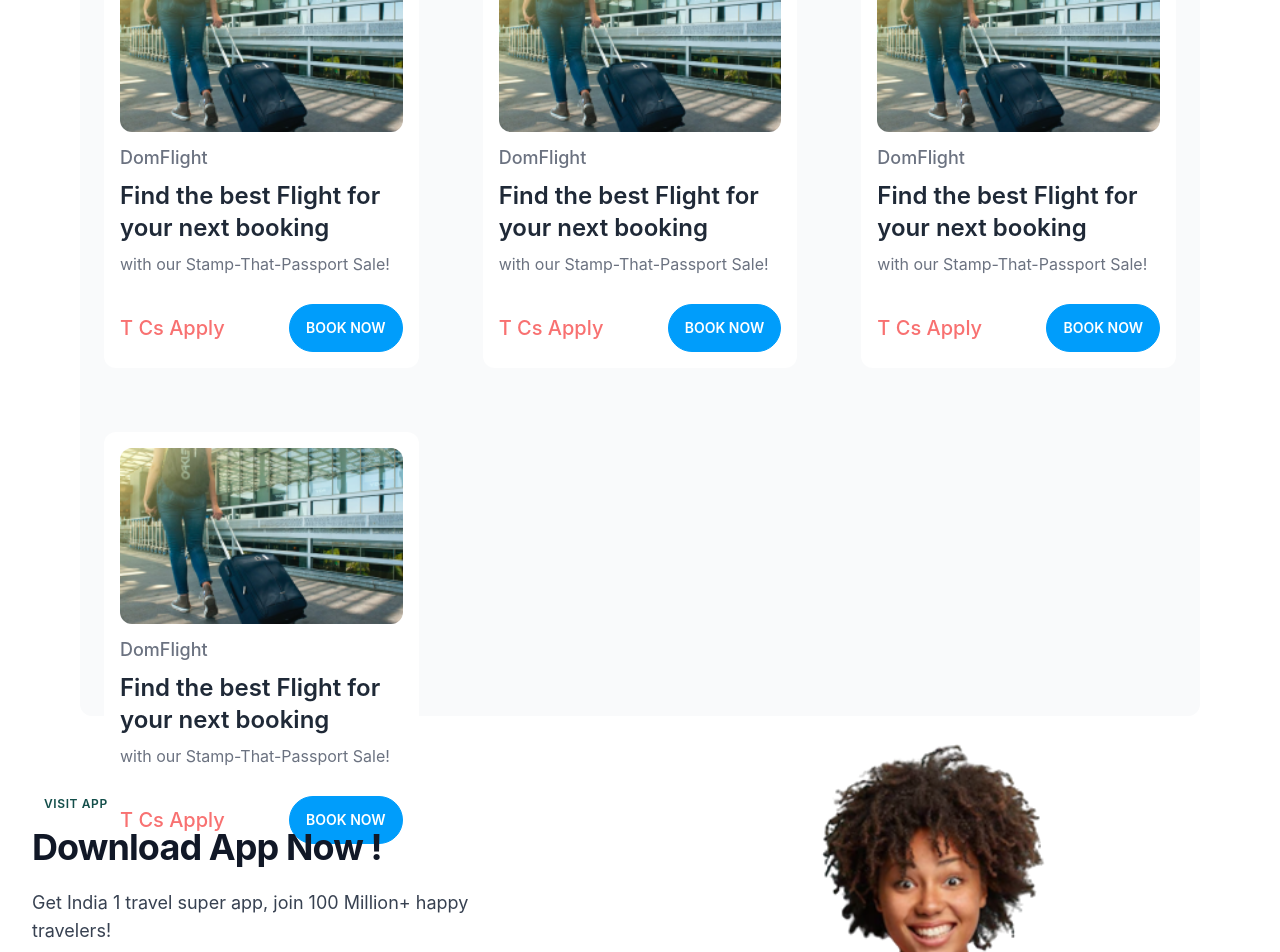
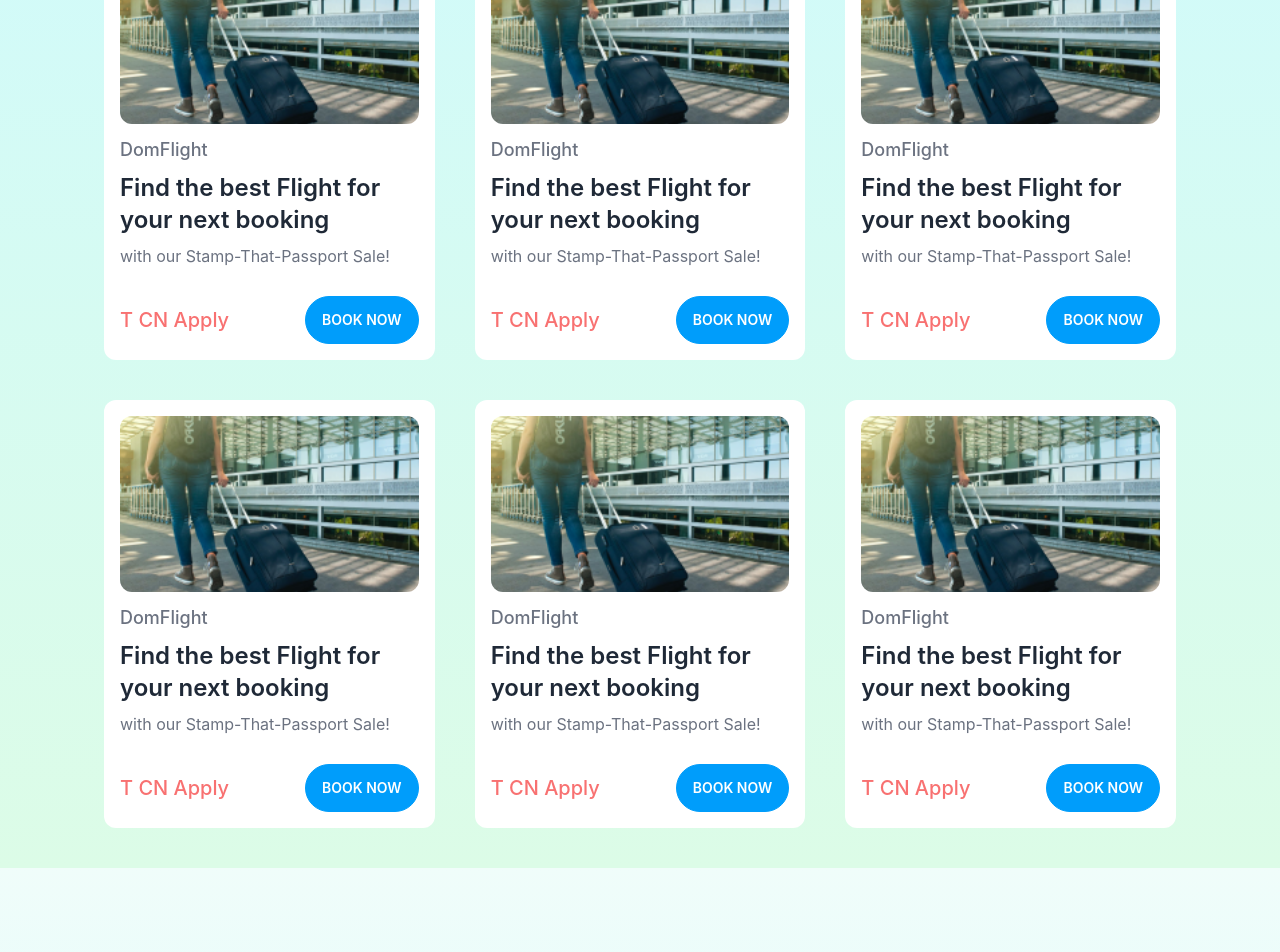
Before and after one commit to rownokmahbub/SkytoGrip, a Next.js app: page / in a window 1280 px wide. Shown: the part 940-1892 px from the top of the page. Built offline with nearby package versions, Linux system fonts and the light colour scheme.

Commit message:
updated color

```diff
--- /dev/null
+++ b/components/Home/BusOffer.js
@@ -0,0 +1,82 @@
+import Link from 'next/link'
+import React from 'react'
+
+const BusOffer = () => {
+
+   const  buses=[
+            {
+                img:'/assets/of1.png',
+                head:'DomFlight',
+                title:'Find the best Flight for your next booking',
+                sub:'with our Stamp-That-Passport Sale!',
+                code:'T CN Apply',
+                src:'www.facebook.com'
+            },
+            {
+                img:'/assets/of1.png',
+                head:'DomFlight',
+                title:'Find the best Flight for your next booking',
+                sub:'with our Stamp-That-Passport Sale!',
+                code:'T CN Apply',
+                src:'www.facebook.com'
+            },
+            {
+                img:'/assets/of1.png',
+                head:'DomFlight',
+                title:'Find the best Flight for your next booking',
+                sub:'with our Stamp-That-Passport Sale!',
+                code:'T CN Apply',
+                src:'www.facebook.com'
+            },
+            {
+                img:'/assets/of1.png',
+                head:'DomFlight',
+                title:'Find the best Flight for your next booking',
+                sub:'with our Stamp-That-Passport Sale!',
+                code:'T CN Apply',
+                src:'www.facebook.com'
+            },
+            {
+                img:'/assets/of1.png',
+                head:'DomFlight',
+                title:'Find the best Flight for your next booking',
+                sub:'with our Stamp-That-Passport Sale!',
+                code:'T CN Apply',
+                src:'www.facebook.com'
+            },
+            {
+                img:'/assets/of1.png',
+                head:'DomFlight',
+                title:'Find the best Flight for your next booking',
+                sub:'with our Stamp-That-Passport Sale!',
+                code:'T CN Apply',
+                src:'www.facebook.com'
+            },
+
+        ]
+
+  return (
+    <div className='grid grid-cols-1 sm:grid-cols-1 md:grid-cols-2 xl:grid-cols-3  gap-10 md:gap-10  px-6  rounded-xl py-10'>
+        {buses.map((bus,i)=>{
+            return(
+                <div key={i} className="flex flex-col gap-3 bg-white px-4 py-4 rounded-xl">
+                <img className="w-full h-44 object-cover rounded-xl" src={bus.img} alt="offer1" />
+                <div className="flex flex-col gap-2">
+                    <p className="text-gray-500 text-lg font-medium">{bus.head}</p>
+                    <p className="text-2xl font-semibold">{bus.title}</p>
+                    <p className="text-gray-500">{bus.sub}</p>
+                    <div className="flex items-center justify-between pt-5">
+                    <p className="text-red-400 font-medium text-xl">{bus.code}</p>
+                    <Link href={bus.src} className="btn btn-primary  rounded-full">Book Now</Link>
+                    </div>
+
+                </div>
+            </div>
+            )
+        })}
+
+    </div>
+  )
+}
+
+export default BusOffer
--- a/components/Home/DownloadApp.js
+++ b/components/Home/DownloadApp.js
@@ -3,7 +3,7 @@ import {FaGooglePlay} from 'react-icons/fa'
 import {AiFillApple} from 'react-icons/ai'
 const DownloadApp = () => {
   return (
-    <div>
+    <div className='bg-gradient-to-t from-cyan-100 to-teal-50'>
         <div className="px-4 py-16 mx-auto sm:max-w-xl md:max-w-full lg:max-w-screen-xl  lg:px-8 lg:py-20 ">
       <div className="flex flex-col items-center justify-between w-full mb-10 lg:flex-row">
         <div className="mb-16 lg:mb-0 lg:max-w-lg lg:pr-5">
--- a/components/Home/Flight.js
+++ b/components/Home/Flight.js
@@ -85,7 +85,7 @@ const Flight = () => {
       </div>
 
       <div className="grid grid-cols-1 xl:grid-cols-3 gap-10">
-        <div className=" col-span-2 bg-gray-50 px-10 py-7 rounded-xl  gap-5">
+        <div className=" col-span-2 bg-gradient-to-r from-teal-50 to-cyan-50 px-10 py-7 rounded-xl  gap-5">
           <div className="grid grid-cols-1 md:grid-cols-2 gap-5 items-center">
             {ctg.map((ct, i) => {
               return (
@@ -105,7 +105,7 @@ const Flight = () => {
           </div>
         </div>
 
-        <div className="bg-gray-50 px-6 py-6 rounded-xl">
+        <div className="bg-gradient-to-r from-teal-50 to-cyan-50   px-6 py-6 rounded-xl">
         <Slider {...settings}>
             {offers.map((offer,i)=>{
                 return(
--- a/components/Home/Hero.js
+++ b/components/Home/Hero.js
@@ -9,11 +9,11 @@ function classNames(...classes) {
 const Hero = () => {
 
   return (
-    <div className="mb-16">
+    <div className="">
     <div className="bg-gradient-to-t from-cyan-50 to-red-50">
       <div className="px-4 py-16 mx-auto sm:max-w-xl md:max-w-full lg:max-w-screen-xl md:px-24 lg:px-8 lg:py-20">
         <div className="max-w-xl mb-10 md:mx-auto px-4 md:px-10 lg:max-w-5xl md:mb-12 bg-gray-50 rounded-xl drop-shadow-xl">
-        <div className="w-full max-w-md px-10 py-4 sm:px-0 ">
+        <div className="w-full max-w-md px-10 py-4 sm:px-0">
         <Tab.Group>
       <Tab.List className='flex gap-5'>
         <Tab className={({ selected }) =>
@@ -78,7 +78,7 @@ const Hero = () => {
 
       </div>
     </div>
-    <div className="relative px-4 sm:px-0">
+    <div className="relative px-4 sm:px-0 bg-gradient-to-t from-green-100 to-cyan-100">
       <div className="absolute inset-0 bg-gradient-to-t from-cyan-50 to-cyan-50 drop h-1/2" />
       <div className="relative grid mx-auto overflow-hidden bg-white drop-shadow-xl divide-y rounded shadow sm:divide-y-0 sm:divide-x sm:max-w-screen-sm sm:grid-cols-3 lg:max-w-screen-lg">
         <div className="inline-block p-8 text-center">
--- a/components/Home/Offers.js
+++ b/components/Home/Offers.js
@@ -4,6 +4,8 @@ import { Tab } from "@headlessui/react";
 import Slider from "react-slick";
 import "slick-carousel/slick/slick.css";
 import "slick-carousel/slick/slick-theme.css";
+import { offerjson } from "../../data/OfferJson";
+import BusOffer from "./BusOffer";
 function classNames(...classes) {
   return classes.filter(Boolean).join(" ");
 }
@@ -17,9 +19,10 @@ const Offers = () => {
         swipeToSlide: true,
       };
   return (
-    <div className="container mx-auto">
-      <p className="text-4xl font-semibold">Offers</p>
-      <div className="md:h-screen">
+    <div className="bg-gradient-to-t from-green-100 to-cyan-100">
+      <div className="container mx-auto ">
+      <p className="text-4xl font-semibold pt-10">Offers</p>
+      <div className="md:h-max">
       <Tab.Group>
         <Tab.List className="flex gap-5 my-10 ">
           <Tab
@@ -33,7 +36,7 @@ const Offers = () => {
               )
             }
           >
-            One Way
+            Buses
           </Tab>
           <Tab
             className={({ selected }) =>
@@ -54,7 +57,7 @@ const Offers = () => {
                 " rounded-full  px-4 text-sm font-medium  text-white py-2",
                 "ring-white ring-opacity-60 ring-offset-2 ring-offset-blue-400 focus:outline-none focus:ring-2",
                 selected
-                  ? "bg-primary    shadow"
+                  ? "bg-primary shadow"
                   : "text-black hover:bg-white/[0.12]"
               )
             }
@@ -90,63 +93,10 @@ const Offers = () => {
         </Tab.List>
         <Tab.Panels>
           <Tab.Panel>
-            <div className="grid grid-cols-1 sm:grid-cols-2 md:grid-cols-3  gap-10 md:gap-16 bg-gray-50 px-6 py-6 rounded-xl md:h-screen">
-                <div className="flex flex-col gap-3 bg-white px-4 py-4 rounded-xl">
-                    <img className="w-full h-44 object-cover rounded-xl" src="/assets/of1.png" alt="offer1" />
-                    <div className="flex flex-col gap-2">
-                        <p className="text-gray-500 text-lg font-medium">DomFlight</p>
-                        <p className="text-2xl font-semibold">Find the best Flight for your next booking</p>
-                        <p className="text-gray-500">with our Stamp-That-Passport Sale!</p>
-                        <div className="flex items-center justify-between pt-5">
-                        <p className="text-red-400 font-medium text-xl">T Cs Apply</p>
-                        <button className="btn btn-primary  rounded-full">Book Now</button>
-                        </div>
-
-                    </div>
-                </div>
-                <div className="flex flex-col gap-3 bg-white px-4 py-4 rounded-xl">
-                    <img className="w-full h-44 object-cover rounded-xl" src="/assets/of1.png" alt="offer1" />
-                    <div className="flex flex-col gap-2">
-                        <p className="text-gray-500 text-lg font-medium">DomFlight</p>
-                        <p className="text-2xl font-semibold">Find the best Flight for your next booking</p>
-                        <p className="text-gray-500">with our Stamp-That-Passport Sale!</p>
-                        <div className="flex items-center justify-between pt-5">
-                        <p className="text-red-400 font-medium text-xl">T Cs Apply</p>
-                        <button className="btn btn-primary  rounded-full">Book Now</button>
-                        </div>
-
-                    </div>
-                </div>
-                <div className="flex flex-col gap-3 bg-white px-4 py-4 rounded-xl">
-                    <img className="w-full h-44 object-cover rounded-xl" src="/assets/of1.png" alt="offer1" />
-                    <div className="flex flex-col gap-2">
-                        <p className="text-gray-500 text-lg font-medium">DomFlight</p>
-                        <p className="text-2xl font-semibold">Find the best Flight for your next booking</p>
-                        <p className="text-gray-500">with our Stamp-That-Passport Sale!</p>
-                        <div className="flex items-center justify-between pt-5">
-                        <p className="text-red-400 font-medium text-xl">T Cs Apply</p>
-                        <button className="btn btn-primary  rounded-full">Book Now</button>
-                        </div>
-
-                    </div>
-                </div>
-                <div className="flex flex-col gap-3 bg-white px-4 py-4 rounded-xl">
-                    <img className="w-full h-44 object-cover rounded-xl" src="/assets/of1.png" alt="offer1" />
-                    <div className="flex flex-col gap-2">
-                        <p className="text-gray-500 text-lg font-medium">DomFlight</p>
-                        <p className="text-2xl font-semibold">Find the best Flight for your next booking</p>
-                        <p className="text-gray-500">with our Stamp-That-Passport Sale!</p>
-                        <div className="flex items-center justify-between pt-5">
-                        <p className="text-red-400 font-medium text-xl">T Cs Apply</p>
-                        <button className="btn btn-primary  rounded-full">Book Now</button>
-                        </div>
-
-                    </div>
-                </div>
-            </div>
+          <BusOffer/>
           </Tab.Panel>
           <Tab.Panel>
-            <div className="grid grid-cols-1 sm:grid-cols-2  gap-10 bg-gray-50 px-6 py-6 rounded-xl">
+            <div className="grid grid-cols-1 sm:grid-cols-2  gap-10  px-6 py-6 rounded-xl">
                 <div className="flex gap-5 bg-white px-4 py-4 rounded-xl">
                     <img src="/assets/of1.png" alt="offer1" />
                     <div className="flex flex-col gap-2">
@@ -202,7 +152,7 @@ const Offers = () => {
             </div>
           </Tab.Panel>
           <Tab.Panel>
-            <div className="grid grid-cols-1 sm:grid-cols-2  gap-10 bg-gray-50 px-6 py-6 rounded-xl">
+            <div className="grid grid-cols-1 sm:grid-cols-2  gap-10  px-6 py-6 rounded-xl">
                 <div className="flex gap-5 bg-white px-4 py-4 rounded-xl">
                     <img src="/assets/of1.png" alt="offer1" />
                     <div className="flex flex-col gap-2">
@@ -258,7 +208,7 @@ const Offers = () => {
             </div>
           </Tab.Panel>
           <Tab.Panel>
-            <div className="grid grid-cols-1 sm:grid-cols-2  gap-10 bg-gray-50 px-6 py-6 rounded-xl">
+            <div className="grid grid-cols-1 sm:grid-cols-2  gap-10  px-6 py-6 rounded-xl">
                 <div className="flex gap-5 bg-white px-4 py-4 rounded-xl">
                     <img src="/assets/of1.png" alt="offer1" />
                     <div className="flex flex-col gap-2">
@@ -314,7 +264,7 @@ const Offers = () => {
             </div>
           </Tab.Panel>
           <Tab.Panel>
-            <div className="grid grid-cols-1 sm:grid-cols-2  gap-10 bg-gray-50 px-6 py-6 rounded-xl">
+            <div className="grid grid-cols-1 sm:grid-cols-2  gap-10  px-6 py-6 rounded-xl">
                 <div className="flex gap-5 bg-white px-4 py-4 rounded-xl">
                     <img src="/assets/of1.png" alt="offer1" />
                     <div className="flex flex-col gap-2">
@@ -375,6 +325,8 @@ const Offers = () => {
       </div>
 
     </div>
+    </div>
+
   );
 };
 
--- /dev/null
+++ b/data/offerjson.js
@@ -0,0 +1,28 @@
+export const offerjson ={
+    bus:[
+        {
+            img:'/assets/of1.png',
+            head:'DomFlight',
+            title:'Find the best Flight for your next booking',
+            sub:'with our Stamp-That-Passport Sale!',
+            code:'T CN Apply',
+            src:'www.facebook.com'
+        },
+        {
+            img:'/assets/of1.png',
+            head:'DomFlight',
+            title:'Find the best Flight for your next booking',
+            sub:'with our Stamp-That-Passport Sale!',
+            code:'T CN Apply',
+            src:'www.facebook.com'
+        },
+        {
+            img:'/assets/of1.png',
+            head:'DomFlight',
+            title:'Find the best Flight for your next booking',
+            sub:'with our Stamp-That-Passport Sale!',
+            code:'T CN Apply',
+            src:'www.facebook.com'
+        },
+    ]
+}
```
